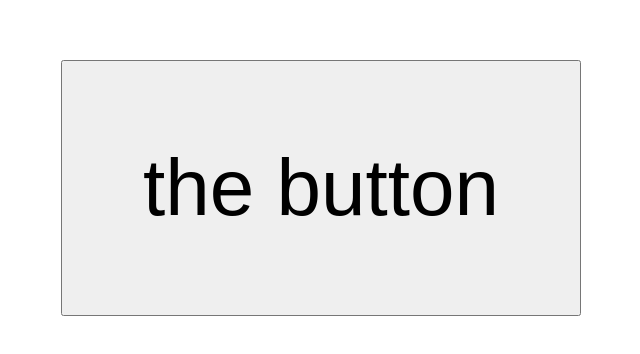
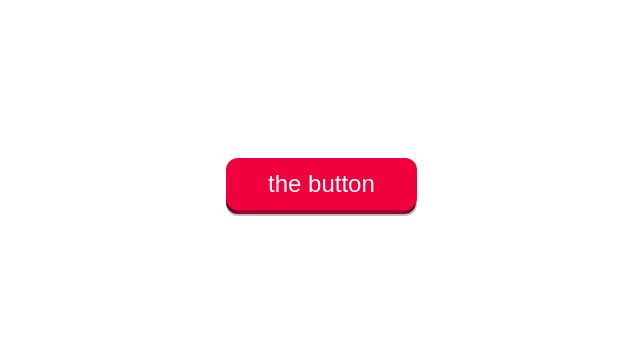
Before and after one commit to enjoythecode/thebutton, a plain HTML site: page index.html in a window 1280 px wide. Shown: the part 220-574 px from the top of the page, without its empty margins (327-967 px from the left). Drawn offline with Linux system fonts and the light colour scheme.

Commit message:
make the button pretty

```diff
--- a/index.html
+++ b/index.html
@@ -16,6 +16,90 @@
                 padding: 1em
             }
         </style>
+        <style>
+            .pushable {
+              position: relative;
+              border: none;
+              background: transparent;
+              padding: 0;
+              cursor: pointer;
+              outline-offset: 4px;
+              transition: filter 250ms;
+            }
+            .shadow {
+              position: absolute;
+              top: 0;
+              left: 0;
+              width: 100%;
+              height: 100%;
+              border-radius: 12px;
+              background: hsl(0deg 0% 0% / 0.25);
+              will-change: transform;
+              transform: translateY(2px);
+              transition:
+                transform
+                600ms
+                cubic-bezier(.3, .7, .4, 1);
+            }
+            .edge {
+              position: absolute;
+              top: 0;
+              left: 0;
+              width: 100%;
+              height: 100%;
+              border-radius: 12px;
+              background: linear-gradient(
+                to left,
+                hsl(340deg 100% 16%) 0%,
+                hsl(340deg 100% 32%) 8%,
+                hsl(340deg 100% 32%) 92%,
+                hsl(340deg 100% 16%) 100%
+              );
+            }
+            .front {
+              display: block;
+              position: relative;
+              padding: 12px 42px;
+              border-radius: 12px;
+              font-size: 1.5rem;
+              color: white;
+              background: hsl(345deg 100% 47%);
+              will-change: transform;
+              transform: translateY(-4px);
+              transition:
+                transform
+                600ms
+                cubic-bezier(.3, .7, .4, 1);
+            }
+            .pushable:hover {
+              filter: brightness(110%);
+            }
+            .pushable:hover .front {
+              transform: translateY(-6px);
+              transition:
+                transform
+                250ms
+                cubic-bezier(.3, .7, .4, 1.5);
+            }
+            .pushable:active .front {
+              transform: translateY(-2px);
+              transition: transform 34ms;
+            }
+            .pushable:hover .shadow {
+              transform: translateY(4px);
+              transition:
+                transform
+                250ms
+                cubic-bezier(.3, .7, .4, 1.5);
+            }
+            .pushable:active .shadow {
+              transform: translateY(1px);
+              transition: transform 34ms;
+            }
+            .pushable:focus:not(:focus-visible) {
+              outline: none;
+            }
+          </style>
     </head>
     <body>
         <script>
@@ -33,7 +117,14 @@
             }
         </script>
         <div class="center-my-children">
-            <button onclick="thebutton()">the button</button>
+            <button onclick="thebutton()" class="pushable">
+                <span class="shadow"></span>
+                <span class="edge"></span>
+                <span class="front">
+                  the button
+                </span>
+              </button>
+
         </div>
     </body>
 </html>
```
